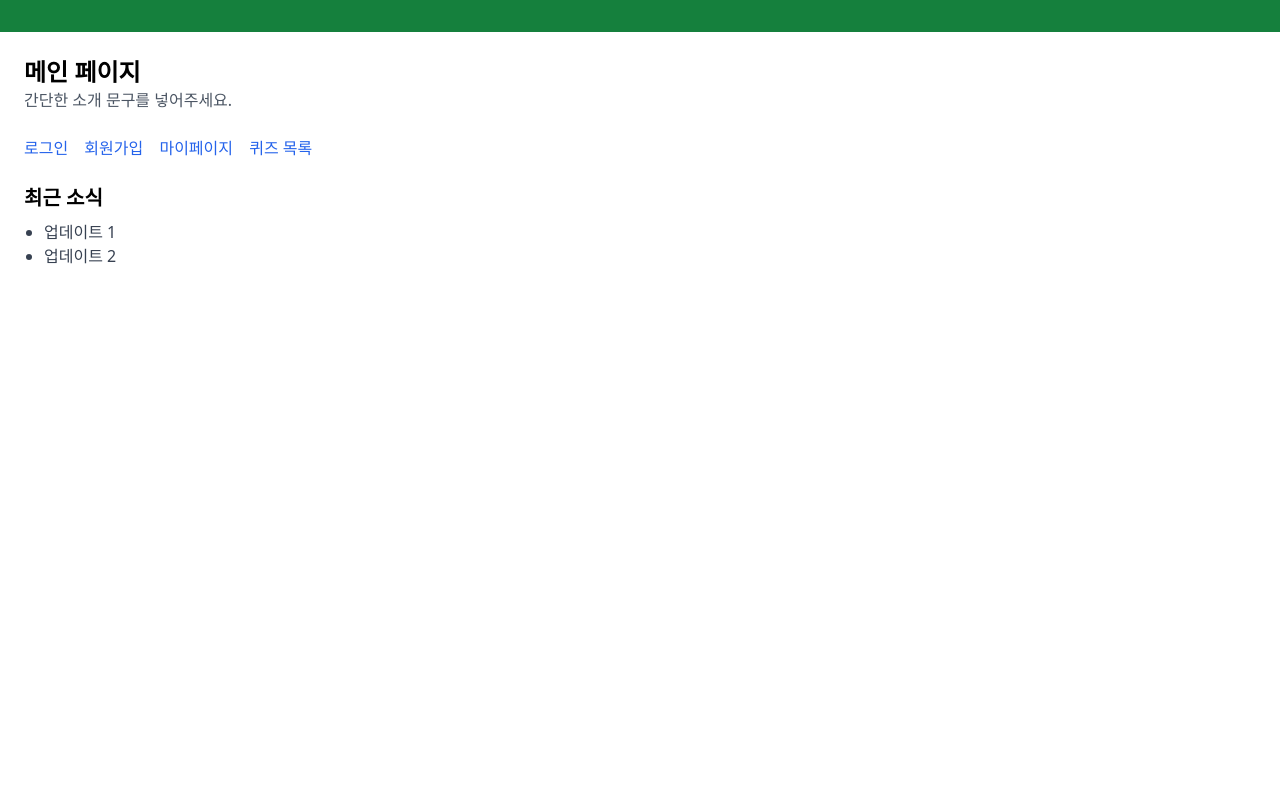
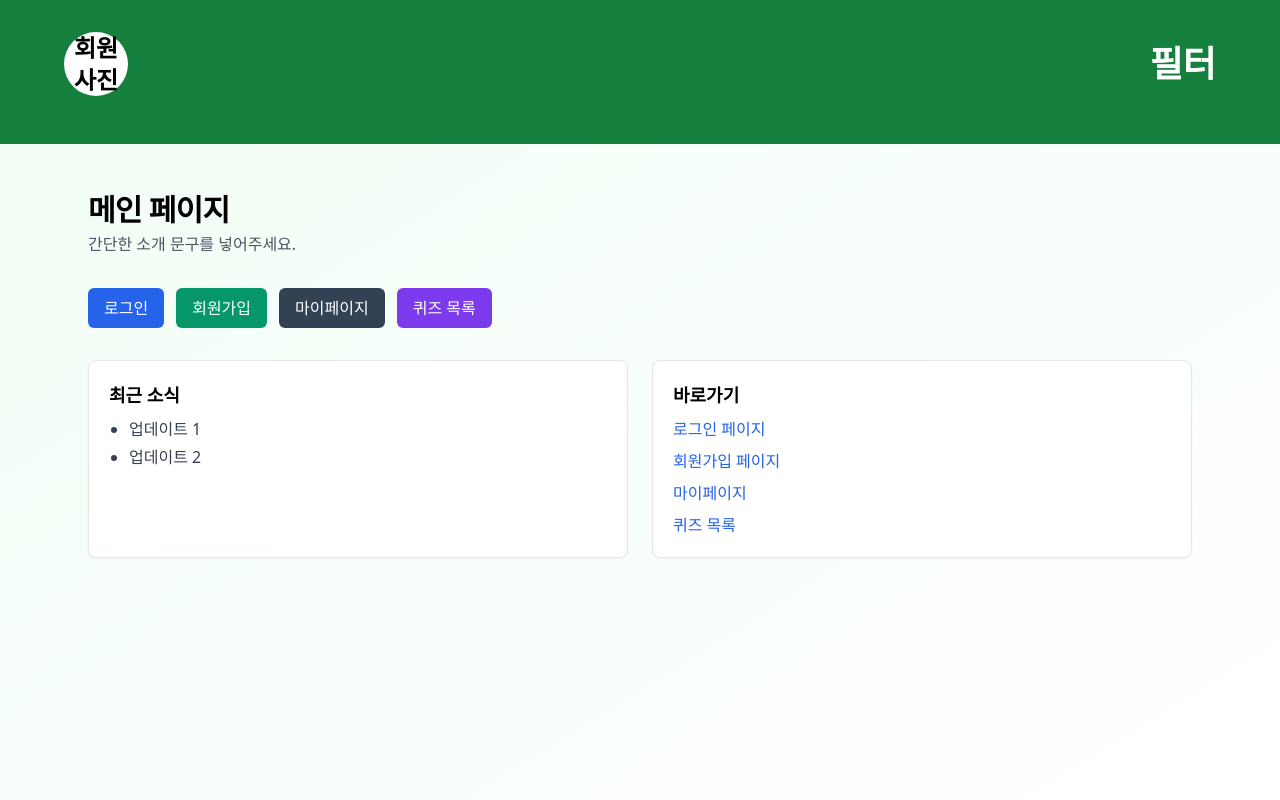
Before and after one commit to Kimhyeog/craftion_jungle_miniproject_team2, a Flask app: page / in a window 1280 px wide. Run offline with Flask 3, Linux system fonts and the light colour scheme; some libraries are stand-ins or nearby versions.

Commit message:
- base.html , main.html 의 구성 수정 - auth/의 html 페이지에서는 header가 보이지 않도록 수정

```diff
--- a/templates/auth/login.html
+++ b/templates/auth/login.html
@@ -1,6 +1,7 @@
 {% extends 'base.html' %}
+{% block header %}{% endblock %}
 {% block content %}
-<section class="space-y-4">
+<section class="w-full max-w-md">
   <h1 class="text-2xl font-bold">로그인 페이지</h1>
   <p class="text-gray-600">간단한 소개 문구를 넣어주세요.</p>
 </section>
--- a/templates/auth/signup.html
+++ b/templates/auth/signup.html
@@ -1,4 +1,5 @@
 {% extends 'base.html' %}
+{% block header %}{% endblock %}
 {% block content %}
 <section class="space-y-4">
   <h1 class="text-2xl font-bold">회원가입 페이지</h1>
--- a/templates/base.html
+++ b/templates/base.html
@@ -6,17 +6,22 @@
   <link rel="stylesheet" href="/static/index.css" />
   <script src="https://cdn.tailwindcss.com"></script>
 </head>
-<body class="min-h-screen mx-auto to-white">
-  <nav class="bg-green-700 flex justify-center gap-4 p-4 text-white">
-    <!-- <a class="hover:underline" href="{{ url_for('main_page') }}">메인</a>
-    <a class="hover:underline" href="{{ url_for('login_page') }}">로그인</a>
-    <a class="hover:underline" href="{{ url_for('signup_page') }}">회원가입</a>
-    <a class="hover:underline" href="{{ url_for('mypage') }}">마이페이지</a>
-    <a class="hover:underline" href="{{ url_for('quiz_list') }}">퀴즈 목록</a>
-   -->
-
-  </nav>
-  <main class="container mx-auto p-6">
+<body class="min-h-screen bg-gradient-to-br from-green-50 to-white">
+  {% block header %}
+  <header class="text-[oklch(0.985_0_0)] text-white py-8 px-4 bg-green-700">
+    <div class="max-w-6xl mx-auto text-center">
+      <div class="flex items-center justify-between gap-4 mb-4">
+        <div class="w-16 h-16 bg-white rounded-full flex items-center justify-center">
+          <span class="font-bold text-2xl text-black">회원사진</span>
+        </div>
+        <div>
+          <h1 class="text-4xl font-bold">필터</h1>
+        </div>
+      </div>
+    </div>
+  </header>
+  {% endblock %}
+  <main class="max-w-6xl mx-auto py-8 px-4 md:py-12 md:px-6">
     {% block content %}{% endblock %}
   </main>
   <script src="/static/index.js"></script>
--- a/templates/main.html
+++ b/templates/main.html
@@ -1,24 +1,36 @@
 {% extends 'base.html' %}
 {% block content %}
-<section class="space-y-6">
-  <header>
-    <h1 class="text-2xl font-bold">메인 페이지</h1>
+<section class="space-y-8">
+  <header class="space-y-1">
+    <h1 class="text-2xl md:text-3xl font-bold tracking-tight">메인 페이지</h1>
     <p class="text-gray-600">간단한 소개 문구를 넣어주세요.</p>
   </header>
 
-  <div class="my-4 space-x-3">
-    <a class="text-blue-600 hover:underline" href="{{ url_for('login_page') }}">로그인</a>
-    <a class="text-blue-600 hover:underline" href="{{ url_for('signup_page') }}">회원가입</a>
-    <a class="text-blue-600 hover:underline" href="{{ url_for('mypage') }}">마이페이지</a>
-    <a class="text-blue-600 hover:underline" href="{{ url_for('quiz_list') }}">퀴즈 목록</a>
-  </div>
+  <nav class="flex flex-wrap gap-3">
+    <a class="btn inline-flex items-center gap-2 px-4 py-2 rounded-md bg-blue-600 text-white hover:bg-blue-700" href="{{ url_for('login_page') }}">로그인</a>
+    <a class="btn inline-flex items-center gap-2 px-4 py-2 rounded-md bg-emerald-600 text-white hover:bg-emerald-700" href="{{ url_for('signup_page') }}">회원가입</a>
+    <a class="btn inline-flex items-center gap-2 px-4 py-2 rounded-md bg-slate-700 text-white hover:bg-slate-800" href="{{ url_for('mypage') }}">마이페이지</a>
+    <a class="btn inline-flex items-center gap-2 px-4 py-2 rounded-md bg-violet-600 text-white hover:bg-violet-700" href="{{ url_for('quiz_list') }}">퀴즈 목록</a>
+  </nav>
 
-  <section>
-    <h2 class="text-xl font-semibold mb-2">최근 소식</h2>
-    <ul class="list-disc pl-5 text-gray-700">
-      <li>업데이트 1</li>
-      <li>업데이트 2</li>
-    </ul>
+  <section class="grid gap-6 md:grid-cols-2">
+    <article class="rounded-lg border border-gray-200 bg-white p-5 shadow-sm">
+      <h2 class="text-lg font-semibold mb-2">최근 소식</h2>
+      <ul class="list-disc pl-5 text-gray-700 space-y-1">
+        <li>업데이트 1</li>
+        <li>업데이트 2</li>
+      </ul>
+    </article>
+
+    <aside class="rounded-lg border border-gray-200 bg-white p-5 shadow-sm">
+      <h3 class="text-lg font-semibold mb-2">바로가기</h3>
+      <ul class="space-y-2">
+        <li><a class="text-blue-600 hover:underline" href="{{ url_for('login_page') }}">로그인 페이지</a></li>
+        <li><a class="text-blue-600 hover:underline" href="{{ url_for('signup_page') }}">회원가입 페이지</a></li>
+        <li><a class="text-blue-600 hover:underline" href="{{ url_for('mypage') }}">마이페이지</a></li>
+        <li><a class="text-blue-600 hover:underline" href="{{ url_for('quiz_list') }}">퀴즈 목록</a></li>
+      </ul>
+    </aside>
   </section>
 </section>
 {% endblock %}
```
